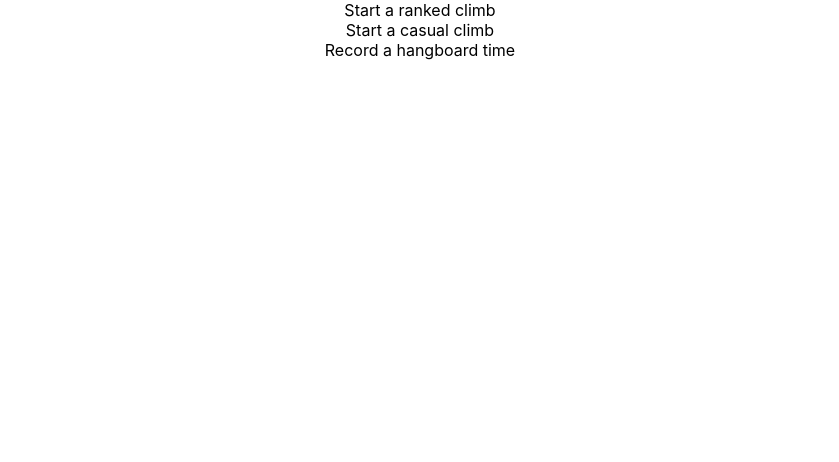
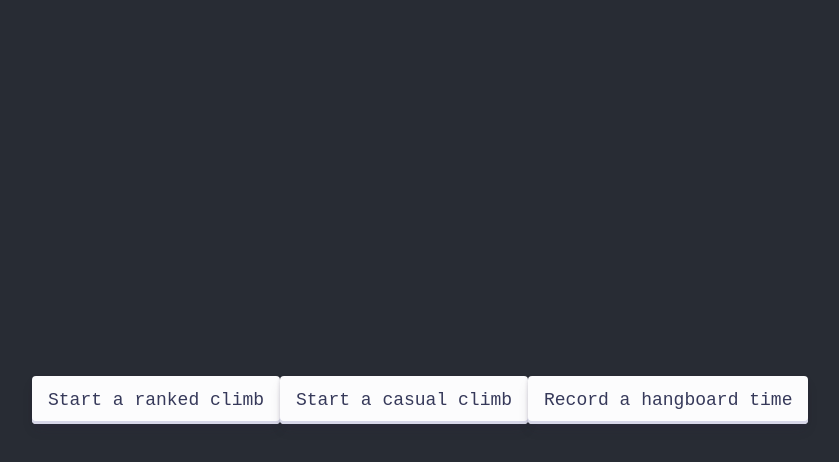
Before and after one commit to timhow38/antELOpe, a React (Create React App) app in the folder antelope/: page / in a window 1280 px wide. Shown: the top 462 px of the page, without its empty margins (220-1059 px from the left). Built offline with nearby package versions, Linux system fonts and the light colour scheme.

Commit message:
Created Style

```diff
--- a/antelope/src/App.css
+++ b/antelope/src/App.css
@@ -1,3 +1,66 @@
+body {
+  background-color: #282c34;
+  min-height: 100vh;
+  display: flex;
+  flex-direction: column;
+  align-items: center;
+  justify-content: center;
+  font-size: calc(10px + 2vmin);
+  color: white;
+}
+
+/* btn */
+.button {
+ align-items: center;
+ appearance: none;
+ background-color: #FCFCFD;
+ border-radius: 4px;
+ border-width: 0;
+ box-shadow: rgba(45, 35, 66, 0.2) 0 2px 4px,rgba(45, 35, 66, 0.15) 0 7px 13px -3px,#D6D6E7 0 -3px 0 inset;
+ box-sizing: border-box;
+ color: #36395A;
+ cursor: pointer;
+ display: inline-flex;
+ font-family: "JetBrains Mono",monospace;
+ height: 48px;
+ justify-content: center;
+ line-height: 1;
+ list-style: none;
+ overflow: hidden;
+ padding-left: 16px;
+ padding-right: 16px;
+ position: relative;
+ text-align: left;
+ text-decoration: none;
+ transition: box-shadow .15s,transform .15s;
+ user-select: none;
+ -webkit-user-select: none;
+ touch-action: manipulation;
+ white-space: nowrap;
+ will-change: box-shadow,transform;
+ font-size: 18px;
+}
+
+.button:focus {
+ box-shadow: #D6D6E7 0 0 0 1.5px inset, rgba(45, 35, 66, 0.4) 0 2px 4px, rgba(45, 35, 66, 0.3) 0 7px 13px -3px, #D6D6E7 0 -3px 0 inset;
+}
+
+.button:hover {
+ box-shadow: rgba(45, 35, 66, 0.3) 0 4px 8px, rgba(45, 35, 66, 0.2) 0 7px 13px -3px, #D6D6E7 0 -3px 0 inset;
+ transform: translateY(-2px);
+}
+
+.button:active {
+ box-shadow: #D6D6E7 0 3px 7px inset;
+ transform: translateY(2px);
+}
+
+
+
+
+
+/* Check over after merge */
+
 .App {
   text-align: center;
 }
@@ -13,16 +76,6 @@
   }
 }
 
-.App-header {
-  background-color: #282c34;
-  min-height: 100vh;
-  display: flex;
-  flex-direction: column;
-  align-items: center;
-  justify-content: center;
-  font-size: calc(10px + 2vmin);
-  color: white;
-}
 
 .App-link {
   color: #61dafb;
--- a/antelope/src/App.js
+++ b/antelope/src/App.js
@@ -16,9 +16,11 @@
 
     return (
         <div className="App">
+            <form className='frmClimbAction'>
             <Button text="Start a ranked climb" />
             <Button text="Start a casual climb" />
             <Button text="Record a hangboard time" onClick={() => setDoc(someDocRef, { jorts: 'Bad' })}/>
+            </form>
         </div>
     );
 }
```
Also changed, not shown: 1 other file (tests, documents, lock files or other folders).
